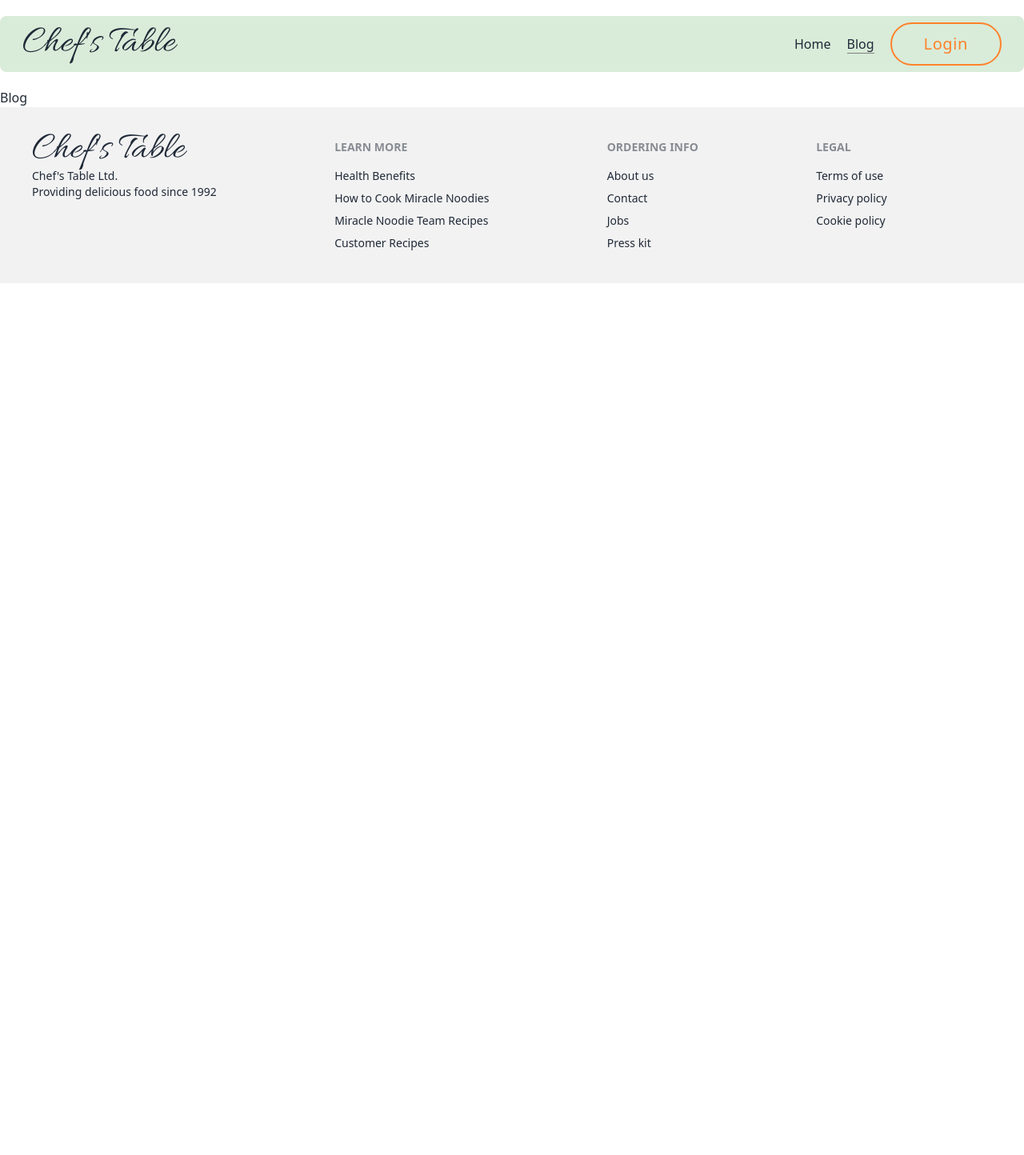
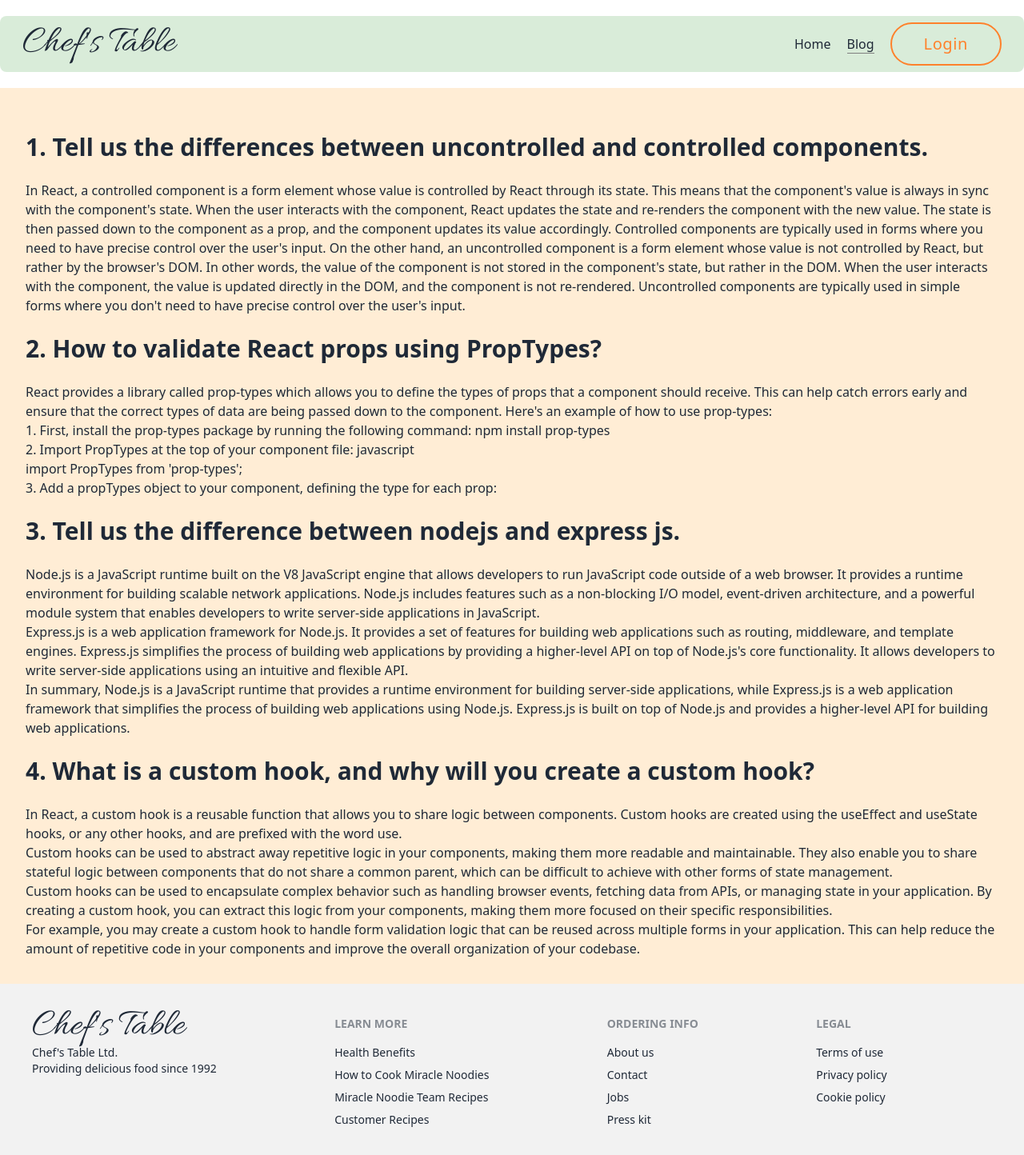
Before and after one commit to satishchakma/Chef-s-Table-Client, a React app: page /blog in a window 1280 px wide. Shown: the top 1444 px of the page at 80% size. Before the commit the page ends 820 px from the top, so only its background shows below. Built offline with nearby package versions, Linux system fonts and the light colour scheme; no server answers; the HTML template or start-up script is replaced by a standard one.

Commit message:
done with homepage responsiveness

```diff
--- a/src/components/Blog.jsx
+++ b/src/components/Blog.jsx
@@ -2,8 +2,92 @@ import React from "react";
 
 const Blog = () => {
   return (
-    <div>
-      <h1>Blog</h1>
+    <div className="container mx-auto bg-orange-100 p-8">
+      <h1 className="text-3xl font-semibold my-6">
+        1. Tell us the differences between uncontrolled and controlled
+        components.
+      </h1>
+      <p>
+        In React, a controlled component is a form element whose value is
+        controlled by React through its state. This means that the component's
+        value is always in sync with the component's state. When the user
+        interacts with the component, React updates the state and re-renders the
+        component with the new value. The state is then passed down to the
+        component as a prop, and the component updates its value accordingly.
+        Controlled components are typically used in forms where you need to have
+        precise control over the user's input. On the other hand, an
+        uncontrolled component is a form element whose value is not controlled
+        by React, but rather by the browser's DOM. In other words, the value of
+        the component is not stored in the component's state, but rather in the
+        DOM. When the user interacts with the component, the value is updated
+        directly in the DOM, and the component is not re-rendered. Uncontrolled
+        components are typically used in simple forms where you don't need to
+        have precise control over the user's input.
+      </p>
+      <h1 className="text-3xl font-semibold my-6">
+        2. How to validate React props using PropTypes?
+      </h1>
+      <p>
+        React provides a library called prop-types which allows you to define
+        the types of props that a component should receive. This can help catch
+        errors early and ensure that the correct types of data are being passed
+        down to the component. Here's an example of how to use prop-types:
+        <br></br>
+        1. First, install the prop-types package by running the following
+        command: npm install prop-types <br></br>
+        2. Import PropTypes at the top of your component file: javascript
+        <br></br>
+        import PropTypes from 'prop-types'; <br></br>
+        3. Add a propTypes object to your component, defining the type for each
+        prop:
+      </p>
+      <h1 className="text-3xl font-semibold my-6">
+        3. Tell us the difference between nodejs and express js.
+      </h1>
+      <p>
+        Node.js is a JavaScript runtime built on the V8 JavaScript engine that
+        allows developers to run JavaScript code outside of a web browser. It
+        provides a runtime environment for building scalable network
+        applications. Node.js includes features such as a non-blocking I/O
+        model, event-driven architecture, and a powerful module system that
+        enables developers to write server-side applications in JavaScript.
+        <br></br>
+        Express.js is a web application framework for Node.js. It provides a set
+        of features for building web applications such as routing, middleware,
+        and template engines. Express.js simplifies the process of building web
+        applications by providing a higher-level API on top of Node.js's core
+        functionality. It allows developers to write server-side applications
+        using an intuitive and flexible API.
+        <br></br>
+        In summary, Node.js is a JavaScript runtime that provides a runtime
+        environment for building server-side applications, while Express.js is a
+        web application framework that simplifies the process of building web
+        applications using Node.js. Express.js is built on top of Node.js and
+        provides a higher-level API for building web applications.
+      </p>
+      <h1 className="text-3xl font-semibold my-6">
+        4. What is a custom hook, and why will you create a custom hook?
+      </h1>
+      <p>
+        In React, a custom hook is a reusable function that allows you to share
+        logic between components. Custom hooks are created using the useEffect
+        and useState hooks, or any other hooks, and are prefixed with the word
+        use.
+        <br></br> Custom hooks can be used to abstract away repetitive logic in
+        your components, making them more readable and maintainable. They also
+        enable you to share stateful logic between components that do not share
+        a common parent, which can be difficult to achieve with other forms of
+        state management. <br></br>
+        Custom hooks can be used to encapsulate complex behavior such as
+        handling browser events, fetching data from APIs, or managing state in
+        your application. By creating a custom hook, you can extract this logic
+        from your components, making them more focused on their specific
+        responsibilities. <br></br>
+        For example, you may create a custom hook to handle form validation
+        logic that can be reused across multiple forms in your application. This
+        can help reduce the amount of repetitive code in your components and
+        improve the overall organization of your codebase.
+      </p>
     </div>
   );
 };
--- a/src/components/FeaturedSection.jsx
+++ b/src/components/FeaturedSection.jsx
@@ -10,7 +10,7 @@ const FeaturedSection = () => {
   return (
     <div>
       <h1 className="feature-heading">Featured In</h1>
-      <div className="flex justify-center items-center gap-8 my-16">
+      <div className="flex justify-center items-center gap-8 my-16 flex-col md:flex-row">
         <img src={img1} alt="" />
         <img src={img2} alt="" />
         <img src={img3} alt="" />
--- a/src/components/RiceSection.jsx
+++ b/src/components/RiceSection.jsx
@@ -4,7 +4,7 @@ import "./RiceSection.css";
 
 const RiceSection = () => {
   return (
-    <div className="bg-[#FFF8E5] md:flex justify-center items-center rice my-24 ">
+    <div className="bg-[#FFF8E5] md:flex justify-center items-center gap-8 rice my-24 ">
       <div className="basis-1/2">
         <img src={rice} />
       </div>
```
